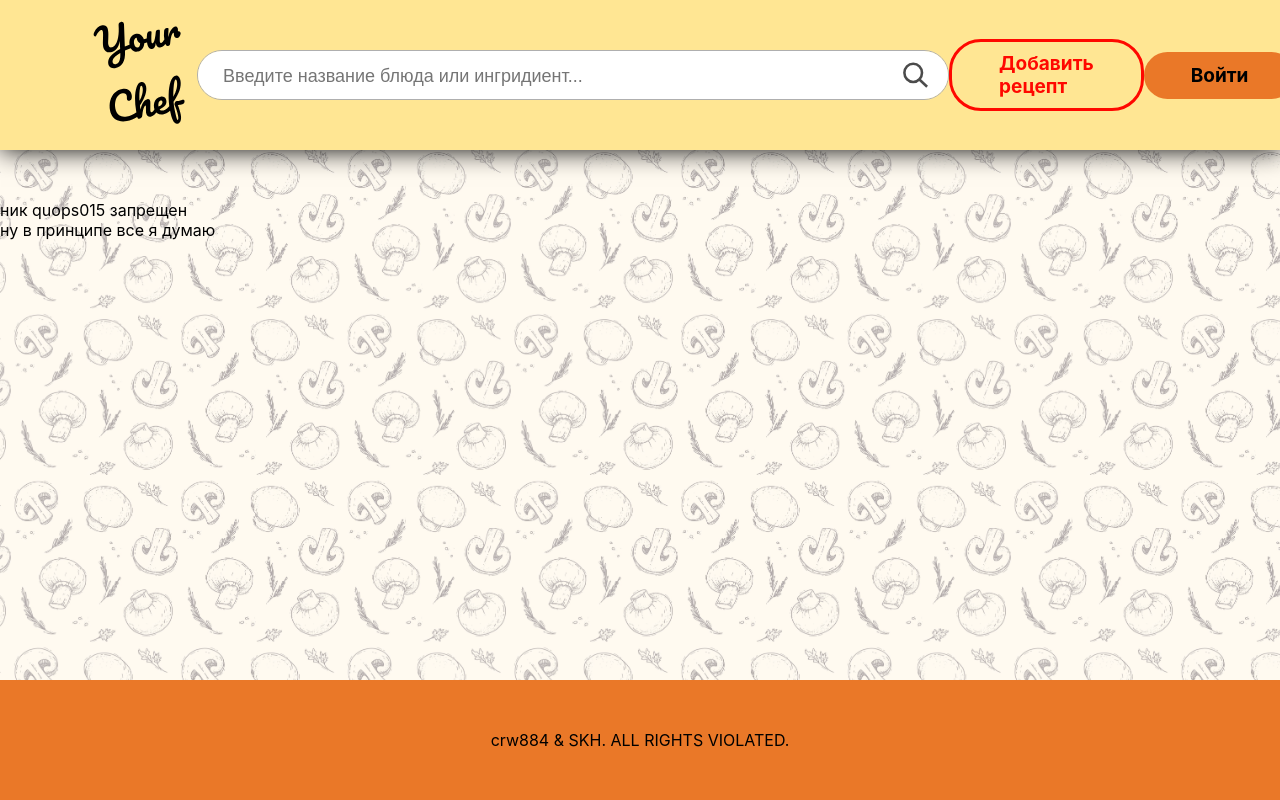
After one commit to crw884/pmmrse_yourchef, a Django app: page /rules/ in a window 1280 px wide. The commit adds this page. Run offline with Django 4.2, Linux system fonts and the light colour scheme.

Commit message:
first migrate

```diff
--- a/accounts/templates/accounts/signup.html
+++ b/accounts/templates/accounts/signup.html
@@ -20,7 +20,7 @@
         <!-- Фиктивный прикол какой то ну ладно-->
         <div class="signup_body-check">
             <input type="checkbox">
-            Я прочитал <a href="" class="radio-link">правила</a> и согласен на <a href="" class="radio-link">обработку ПД</a>
+            Я прочитал <a href="{% url 'rules' %}" class="radio-link">правила</a> и согласен на <a href="" class="radio-link">обработку ПД</a>
         </div>
     </div>
 {% endblock content %}
--- a/static/css/style.css
+++ b/static/css/style.css
@@ -82,6 +82,9 @@ body::before{
             border-radius: 0 100px 100px 0;
             padding-top: 5px;
             padding-right: 20px;
+            img{
+                height: 28px;
+            }
         }
     }
 
--- a/templates/base_layout.html
+++ b/templates/base_layout.html
@@ -29,7 +29,7 @@
     </main>
 
     <footer class="base_footer">
-        <p>crw884. ALL RIGHTS VIOLATED.</p>
+        <p>crw884 & SKH. ALL RIGHTS VIOLATED.</p>
     </footer>
 </body>
 </html>
--- /dev/null
+++ b/templates/rules.html
@@ -0,0 +1,8 @@
+{% extends 'base_layout.html' %}
+{% block title %} Правила {% endblock title %}
+{% block content %}
+    <div class="rules">
+        <p> ник quops015 запрещен</p>
+        <p> ну в принципе все я думаю</p>
+    </div>
+{% endblock content %}
--- a/yourchef/urls.py
+++ b/yourchef/urls.py
@@ -23,5 +23,6 @@ urlpatterns = [
     path('admin/', admin.site.urls),
     path('', include('accounts.urls')),
     path('about/', views.about, name='about'),
-
+    path('rules/', views.rules, name='rules'),
+    path('accounts/', include('accounts.urls')),
 ]
--- a/yourchef/views.py
+++ b/yourchef/views.py
@@ -13,3 +13,6 @@ def homepage(request):
 
 def about(request):
     return render(request, 'about.html')
+
+def rules(request):
+    return render(request, 'rules.html')
```
Also changed, not shown: db.sqlite3.
